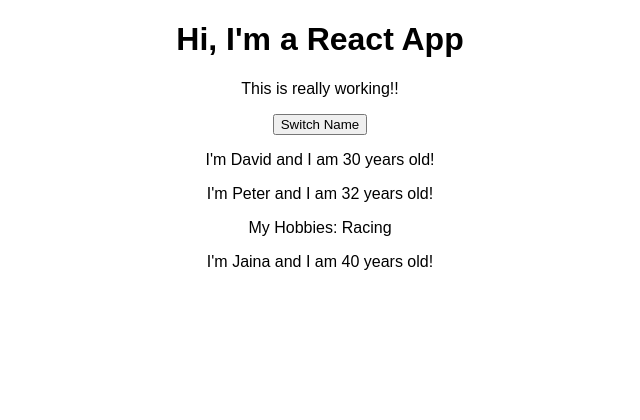
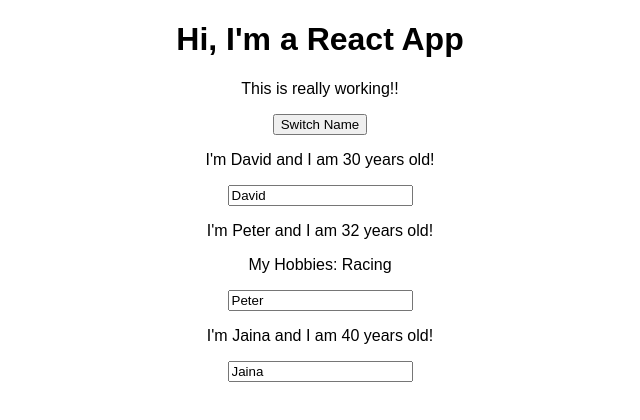
Before and after one commit to victorloo/playground-react, a React (Create React App) app: page / in a window 1280 px wide. Shown: the top 420 px of the page, without its empty margins (320-960 px from the left). Built offline with nearby package versions, Linux system fonts and the light colour scheme.

Commit message:
Adding Two Way Binding

```diff
--- a/src/App.js
+++ b/src/App.js
@@ -21,6 +21,16 @@
     })
   }
 
+  nameChangeHandler = (event) => {
+    this.setState({
+      persons: [
+        { name: 'David', age: 30 },
+        { name: event.target.value, age: 32 },
+        { name: 'Jaina', age: 40 }
+      ]
+    })
+  }
+
   render() {
     return (
       <div className="App">
@@ -33,7 +43,8 @@
         <Person
           name={this.state.persons[1].name}
           age={this.state.persons[1].age}
-          click={this.switchNameHandler.bind(this, 'President Garrison')} >My Hobbies: Racing</Person>
+          click={this.switchNameHandler.bind(this, 'President Garrison')}
+          changed={this.nameChangeHandler} >My Hobbies: Racing</Person>
         <Person
           name={this.state.persons[2].name}
           age={this.state.persons[2].age} />
--- a/src/Person/Person.js
+++ b/src/Person/Person.js
@@ -5,6 +5,7 @@
       <div>
         <p onClick={props.click} >I'm {props.name} and I am {props.age} years old!</p>
         <p>{props.children}</p>
+        <input type="text" onChange={props.changed} value={props.name} />
       </div>
     )
 };
```
